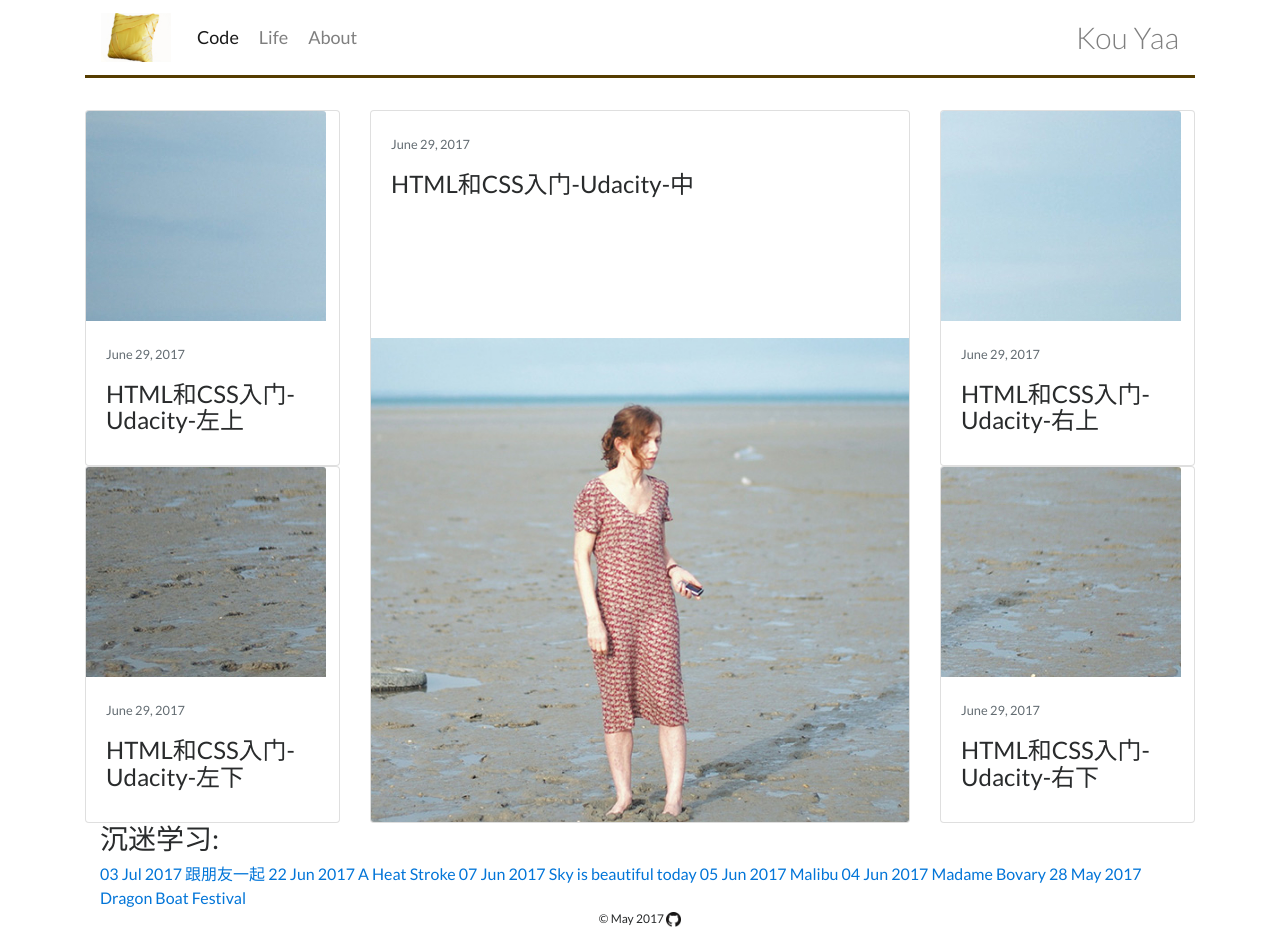
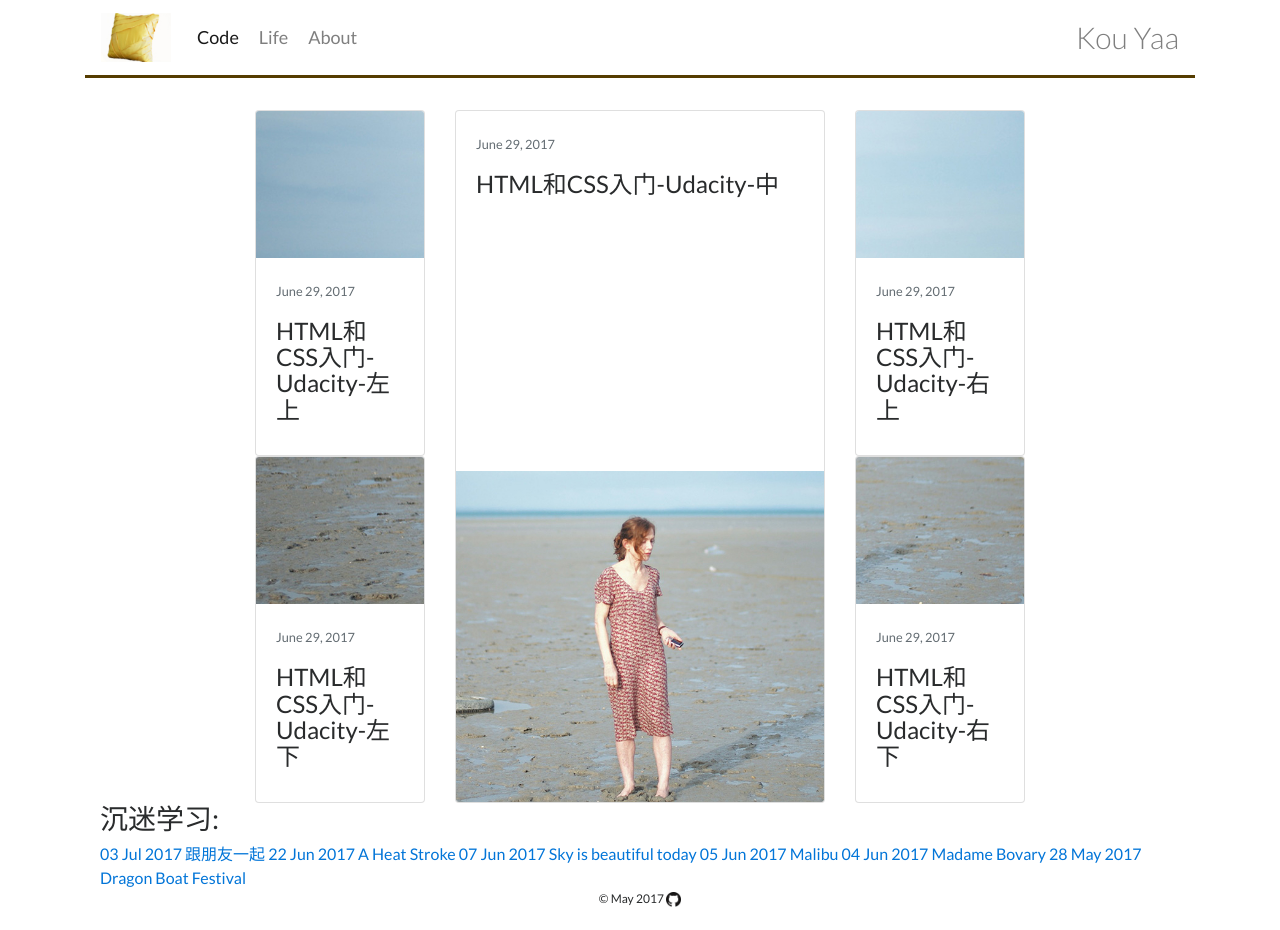
Before and after one commit to yinkouya/yinkouya.github.io, a Jekyll site: the page built from life.html, in a window 1280 px wide. Built offline with Jekyll 4.4.1, drawn with Linux system fonts in a browser that asks for light colours; nearby versions of some CDN libraries.

Commit message:
Update style.css

```diff
--- a/assets/style.css
+++ b/assets/style.css
@@ -62,6 +62,10 @@ img.footer {
   margin: 0 auto;
 }
 
+.row {
+  width: 800px;
+  margin: 0 auto;
+}
 
 .card-img-top {
   max-width:240px;
```
